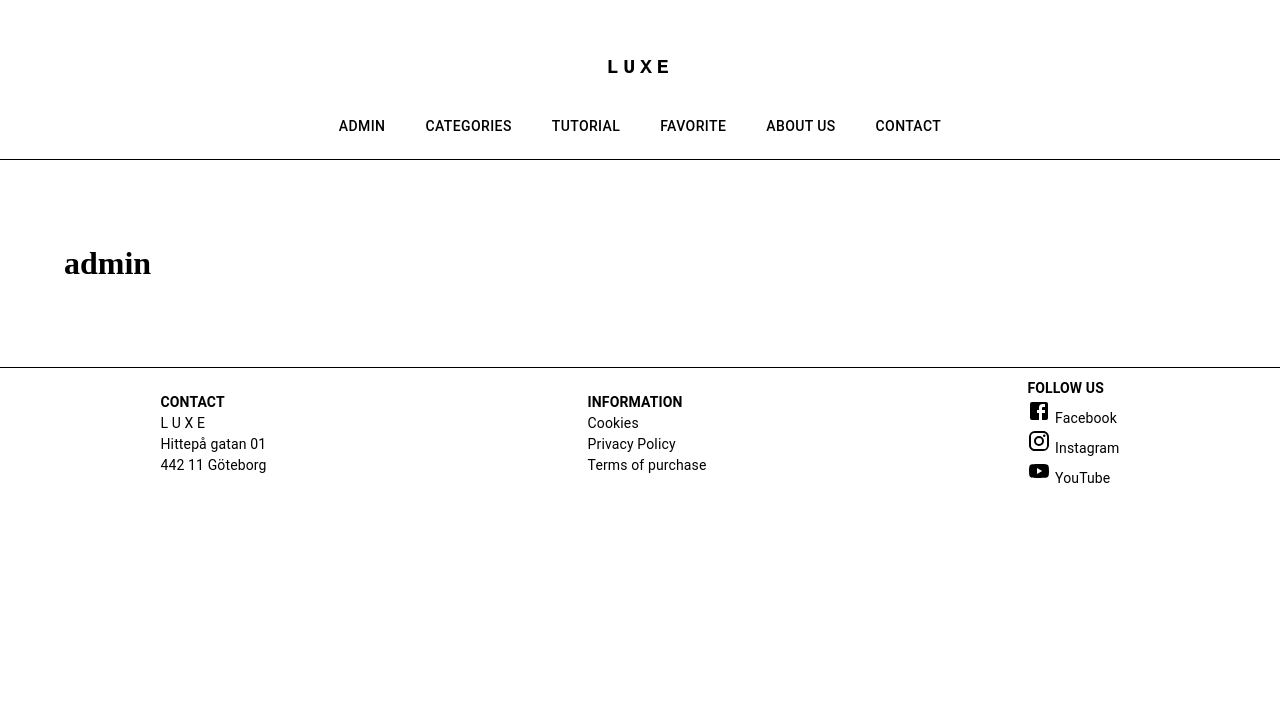
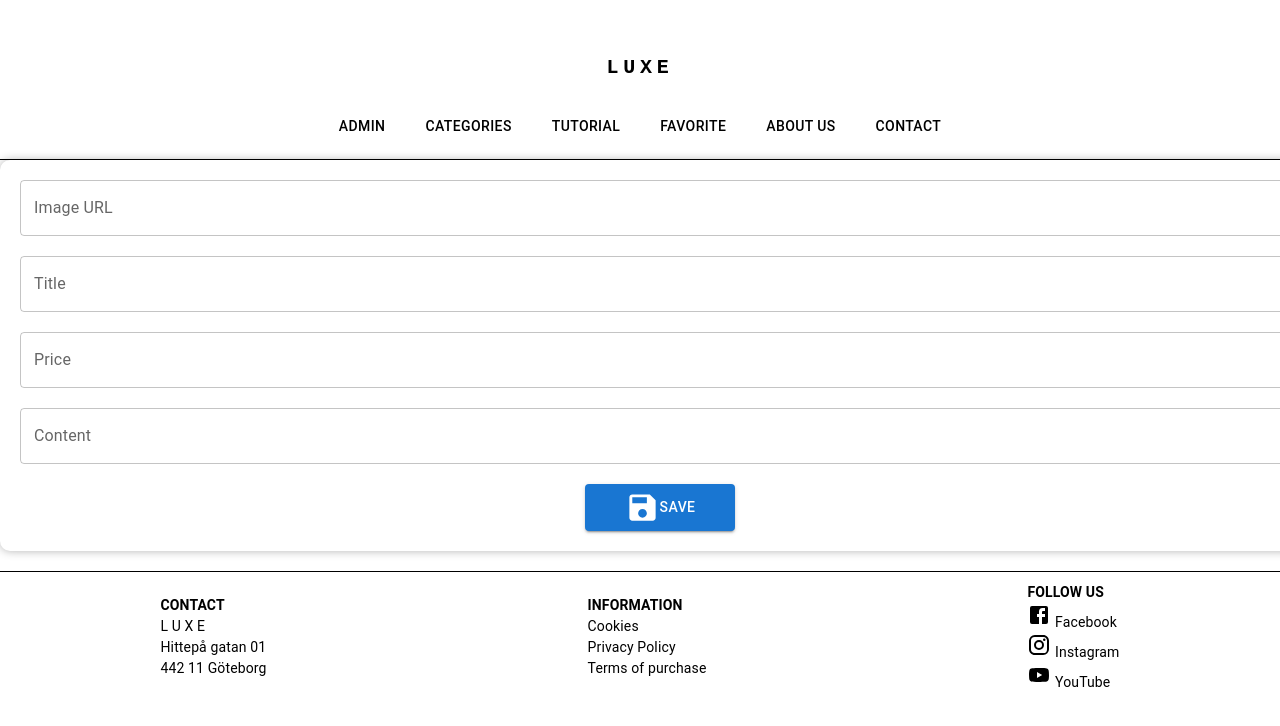
Before and after one commit to iiddaa96/luxe, a Next.js app: page /admin in a window 1280 px wide. Shown: the top 726 px of the page. Built offline with nearby package versions, Linux system fonts and the light colour scheme.

Commit message:
added admin form

```diff
--- a/app/admin/page.tsx
+++ b/app/admin/page.tsx
@@ -1,5 +1,65 @@
-function Admin() {
-  return <h1 style={{ padding: "4rem" }}>admin</h1>;
+"use client";
+import SaveIcon from "@mui/icons-material/Save";
+import { Box, Button, TextField } from "@mui/material";
+
+export default function Admin() {
+  return (
+    <Box
+      component="form"
+      //   onSubmit={form.handleSubmit(save)}
+      sx={{
+        borderRadius: "10px",
+        width: "100%",
+        display: "flex",
+        flexDirection: "column",
+        alignItems: "center",
+        justifyContent: "center",
+        padding: "20px",
+        boxShadow: "0px 0px 10px rgba(0, 0, 0, 0.3)",
+      }}
+    >
+      <TextField
+        fullWidth
+        label="Image URL"
+        // value={imageUrl}
+        // onChange={(e) => setImageUrl(e.target.value)}
+        id="image-url"
+        sx={{ width: "100%", marginBottom: "20px" }}
+      />
+
+      <TextField
+        fullWidth
+        label="Title"
+        // helperText={form.formState.errors.title?.message}
+        // error={Boolean(form.formState.errors.title)}
+        id="demo-helper-text-aligned-no-helper"
+        sx={{ width: "100%", marginBottom: "20px" }}
+      />
+
+      <TextField
+        fullWidth
+        label="Price"
+        // helperText={form.formState.errors.price?.message}
+        // error={Boolean(form.formState.errors.price)}
+        id="demo-helper-text-aligned-no-helper"
+      />
+
+      <TextField
+        id="outlined-multiline-static"
+        label="Content"
+        // helperText={form.formState.errors.description?.message}
+        // error={Boolean(form.formState.errors.description)}
+        rows={6}
+        variant="outlined"
+        sx={{ width: "100%", marginBottom: "20px", marginTop: "20px" }}
+      />
+
+      <Box sx={{ display: "flex", gap: "5vh" }}>
+        <Button type="submit" variant="contained" sx={{ width: "150px" }}>
+          <SaveIcon fontSize="large" />
+          Save
+        </Button>
+      </Box>
+    </Box>
+  );
 }
-
-export default Admin;
```
Also changed, not shown: 1 other file (tests, documents, lock files or other folders).
